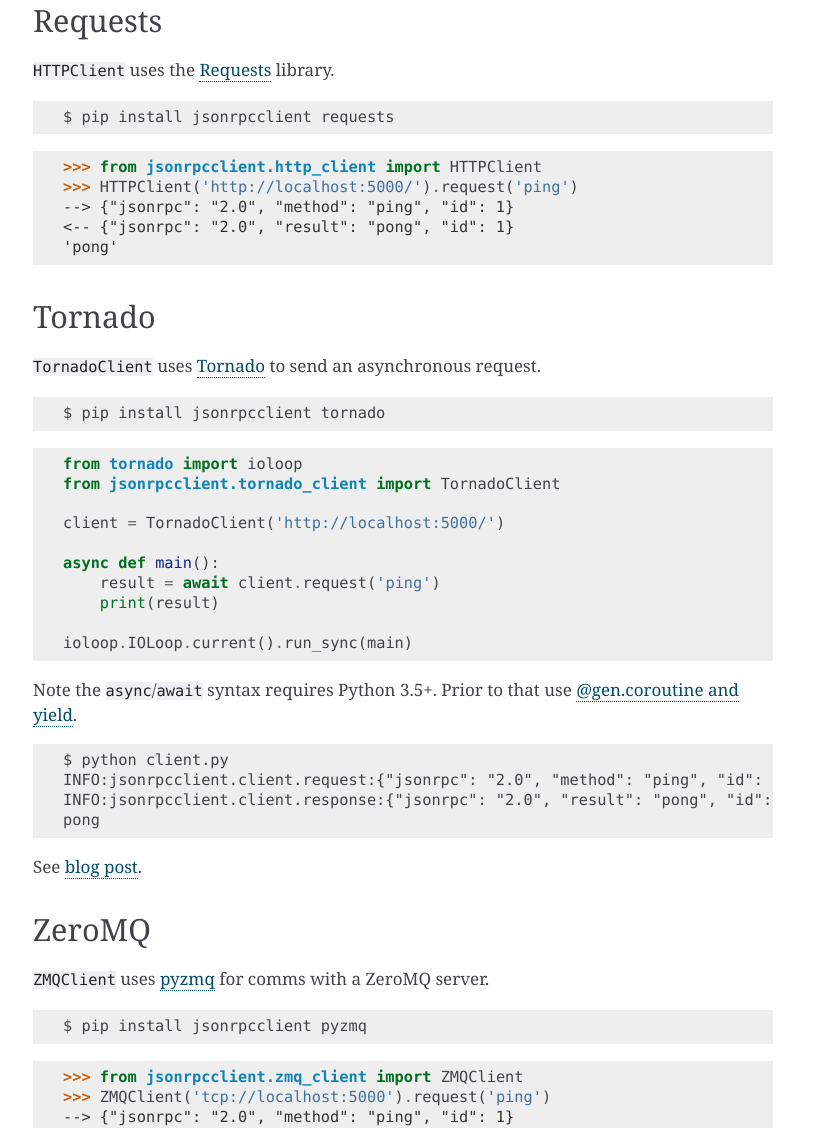
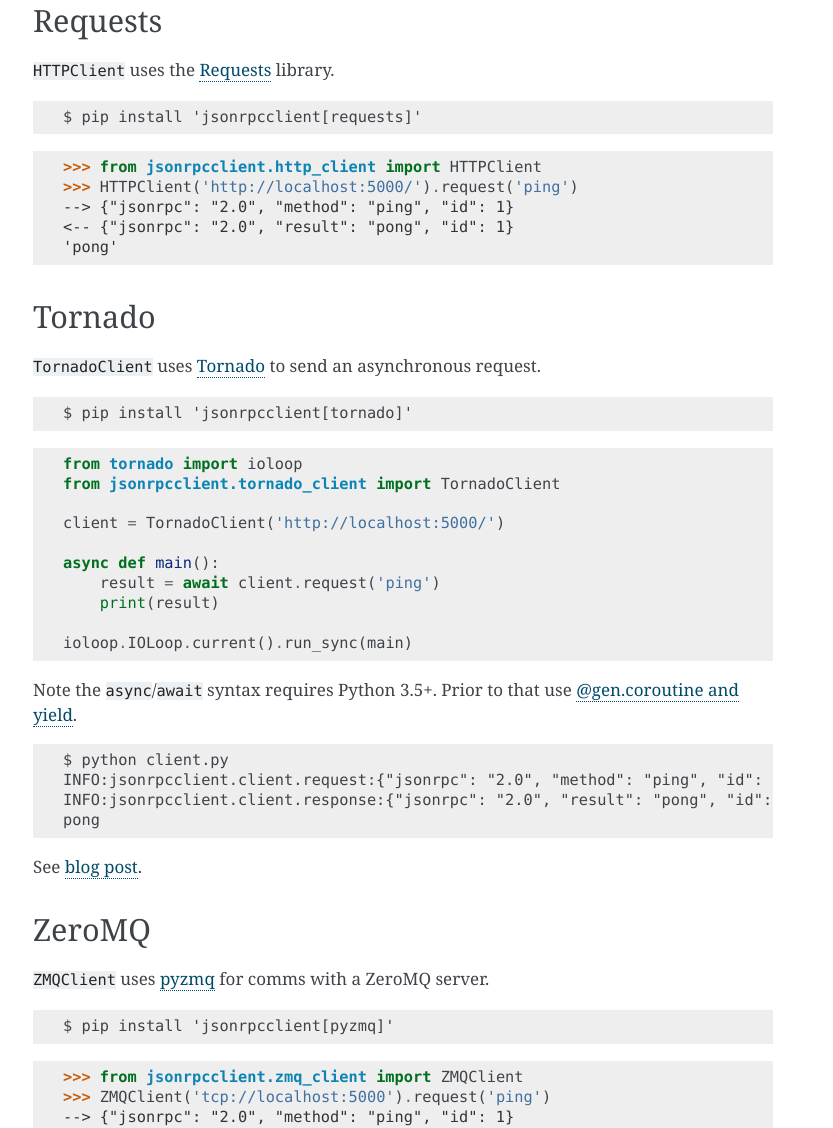
Before and after one commit to explodinglabs/jsonrpcclient, a Sphinx documentation site: the page built from doc/examples.rst, in a window 1280 px wide. Shown: the part 363-1491 px from the top of the page, without its empty margins (237-1070 px from the left). Built offline with Sphinx 7.4.7, drawn with Linux system fonts in a browser that asks for light colours.

```diff
--- a/doc/examples.rst
+++ b/doc/examples.rst
@@ -16,7 +16,7 @@ Requests
 
 ::
 
-    $ pip install jsonrpcclient requests
+    $ pip install 'jsonrpcclient[requests]'
 
 ::
 
@@ -34,7 +34,7 @@ asynchronous request.
 
 ::
 
-    $ pip install jsonrpcclient tornado
+    $ pip install 'jsonrpcclient[tornado]'
 
 ::
 
@@ -70,7 +70,7 @@ ZeroMQ server.
 
 ::
 
-    $ pip install jsonrpcclient pyzmq
+    $ pip install 'jsonrpcclient[pyzmq]'
 
 ::
 
```
